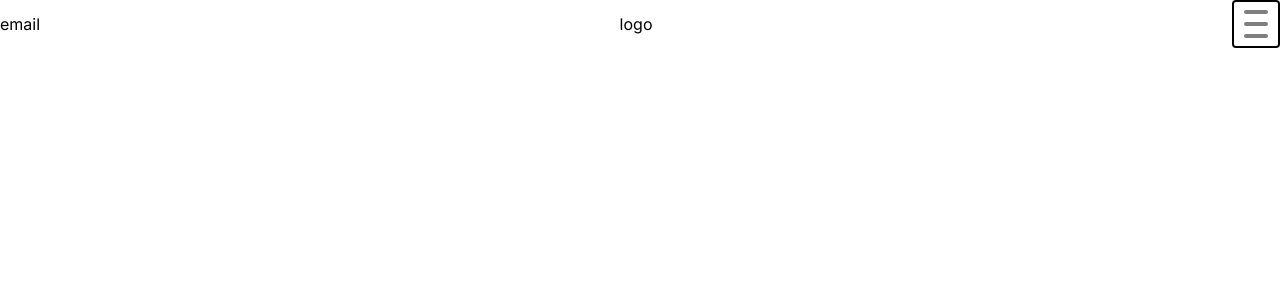
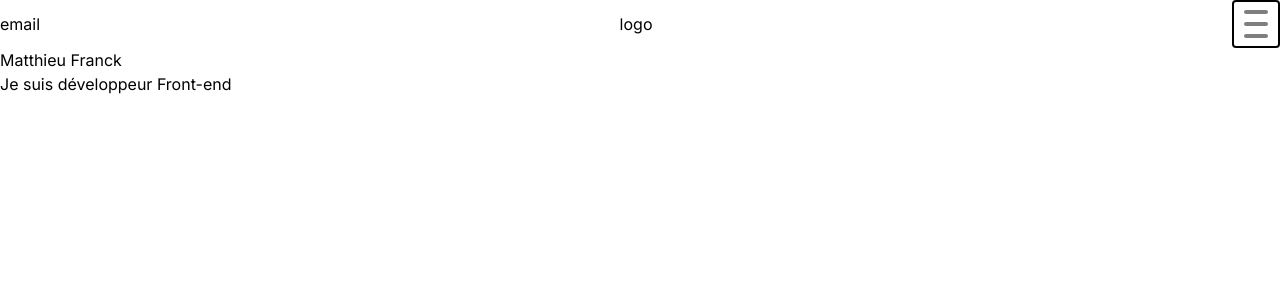
Before and after one commit to Matt-Fr/portfolio_v2, a Next.js app: page / in a window 1280 px wide. Shown: the top 300 px of the page. Built offline with nearby package versions, Linux system fonts and the light colour scheme.

Commit message:
add sections

```diff
--- /dev/null
+++ b/app/components/section/SectionPresentation.tsx
@@ -0,0 +1,15 @@
+import React from "react";
+
+const SectionPresentation = () => {
+  return (
+    <section>
+      <div>
+        <h1>Matthieu Franck</h1>
+        <h2>Je suis développeur Front-end</h2>
+      </div>
+      <div></div>
+    </section>
+  );
+};
+
+export default SectionPresentation;
--- a/app/page.tsx
+++ b/app/page.tsx
@@ -1,10 +1,14 @@
 import Image from "next/image";
 import Navbar from "./components/Navbar";
+import SectionPresentation from "./components/section/SectionPresentation";
 
 export default function Home() {
   return (
     <>
       <Navbar></Navbar>
+      <main>
+        <SectionPresentation></SectionPresentation>
+      </main>
     </>
   );
 }
```
